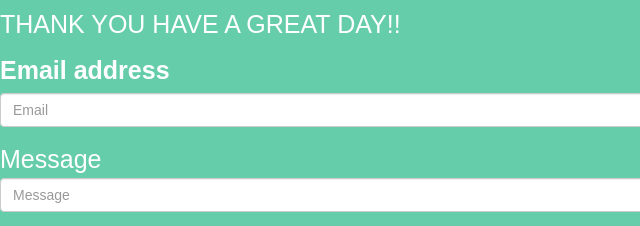
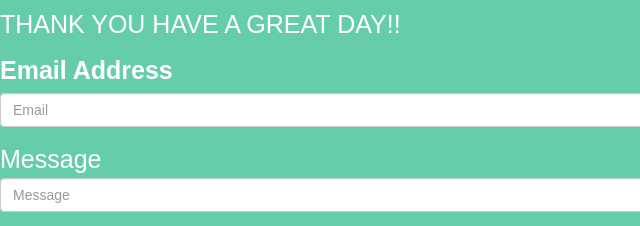
Before and after one commit to ErionnaDavis/portfolio, a plain HTML site: page contact.html in a window 1280 px wide. Shown: the part 412-638 px from the top of the page, 0-640 px from the left. Drawn offline with nearby package versions, Linux system fonts and the light colour scheme.

Commit message:
capital letters (email address

```diff
--- a/contact.html
+++ b/contact.html
@@ -67,7 +67,7 @@
         <p>THANK YOU HAVE A GREAT DAY!!</p>
         <form action="" onsubmit="contactSubmit()">
             <div class="form-group">
-                <label for="exampleInputEmail1">Email address</label>
+                <label for="exampleInputEmail1">Email Address</label>
                 <input type="email" class="form-control" id="exampleInputEmail1" placeholder="Email">
             </div>
             <div class="form-group">
```
